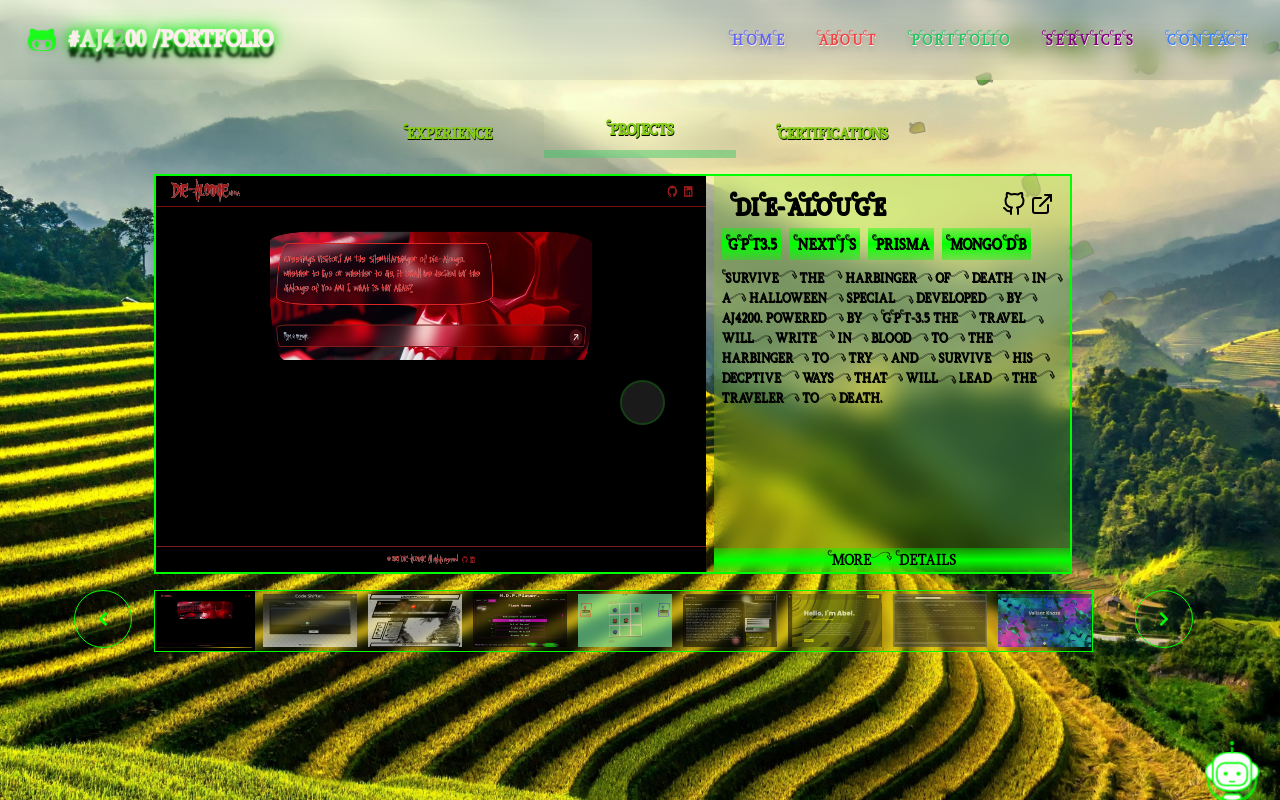
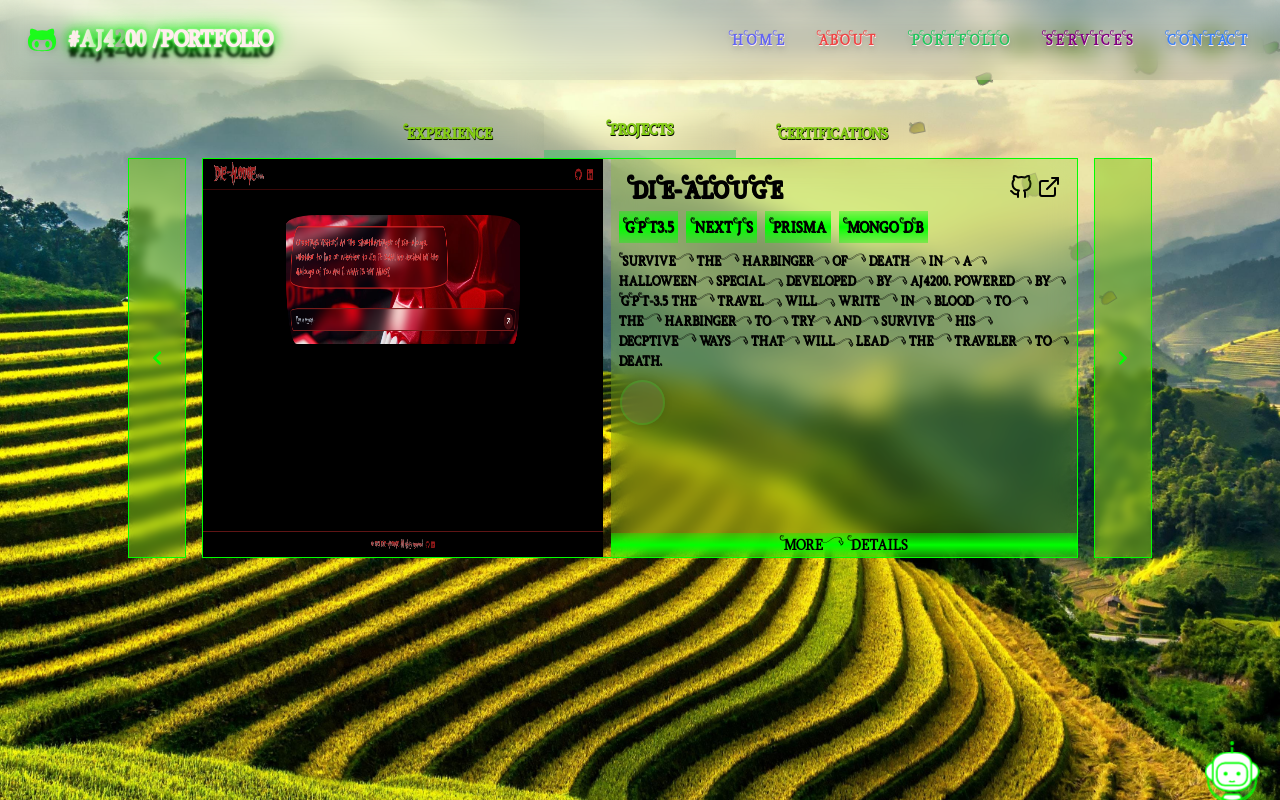
Before and after one commit to AJ4200/AJ4200, a Next.js app: page /portfolio in a window 1280 px wide. Built offline with nearby package versions, Linux system fonts and the light colour scheme.

Commit message:
redone projects

```diff
--- a/src/components/Portfolio/Projects.tsx
+++ b/src/components/Portfolio/Projects.tsx
@@ -1,4 +1,4 @@
-import React, { useEffect } from "react";
+import React, { useEffect, useState } from "react";
 import Splide from "@splidejs/splide";
 import projects from "../../data/projects";
 import ProjectContent from "./Projects/ProjectContent";
@@ -8,138 +8,63 @@ import { FaChevronLeft, FaChevronRight } from "react-icons/fa";
 import classnames from "classnames";
 
 const Projects: React.FC = () => {
-  useEffect(() => {
-    const secondarySlider = new Splide("#secondary-slider", {
-      width: "90%",
-      fixedWidth: 100,
-      fixedHeight: 60,
-      gap: 5,
-      arrows: false,
-      rewind: true,
-      autoplay: true,
-      pagination: false,
-      perPage: 10,
-      isNavigation: true,
-      breakpoints: {
-        // Change options when window width is <= 600px
-        "600": {
-          fixedWidth: 66,
-          fixedHeight: 44,
-          perPage: 5, // Show 5 slides per page
-          gap: 10, // Increase the gap between slides
-          padding: 20, // Add some padding around the slider
-        },
-        // Change options when window width is <= 400px
-        "400": {
-          fixedWidth: 50,
-          fixedHeight: 30,
-          perPage: 3, // Show 3 slides per page
-          gap: 5, // Decrease the gap between slides
-          padding: 10, // Reduce the padding around the slider
-        },
-      },
-    }).mount();
+  const [currentProject, setCurrentProject] = useState(0);
 
-    const primarySlider = new Splide("#primary-slider", {
-      type: "fade",
-      width: "78vw",
-      height: "50vh",
-      autoplay: true,
+  const nextProject = () => {
+    setCurrentProject((prev) => (prev + 1) % projects.length);
+  };
 
-      pagination: false,
-      arrows: false,
-      cover: false,
-      breakpoints: {
-        // Change options when window width is <= 800px
-        "800": {
-          type: "slide", // Change the type to slide
-          fade: false, // Disable the fade effect
-          cover: true, // Enable the cover option
-          height: "50vh", // Reduce the height to 50% of the viewport height
-        },
-        // Change options when window width is <= 600px
-        "600": {
-          height: "30vh", // Reduce the height to 30% of the viewport height
-          width: "vh",
-        },
-      },
-    });
-
-    primarySlider.sync(secondarySlider).mount();
-  }, []);
+  const prevProject = () => {
+    setCurrentProject((prev) => (prev - 1 + projects.length) % projects.length);
+  };
 
   return (
-    <div>
-      <div id="primary-slider" className="splide">
-        <div className="splide__track ml-20 my-4">
-          <ul className="splide__list">
-            {projects.map((project, index) => (
-              <>
-                <li key={index} className="splide__slide flex space-x-2">
-                  <Image
-                    style={{ position: "relative" }}
-                    width={550}
-                    height={600 * 0.4}
-                    src={project.image}
-                    alt={project.title}
-                  />
-                  <ProjectContent
-                    title={project.title}
-                    description={project.description}
-                    techStack={project.techStack as []}
-                    link={project.link}
-                    sourceCode={project.sourceCode}
-                  />
-                </li>
-              </>
-            ))}
-          </ul>
-        </div>
-      </div>
-
-      <div id="secondary-slider" className="splide">
-        <div>
-          <div className="splide__arrows text-[var(--neon)]">
+    <div className="flex h-[50vh] w-[80%] flex-row justify-center space-x-4">
       <motion.button
-              className={
-                (classnames("splide__arrow splide__arrow--prev"),
-                "border p-5 border-[var(--neon)] rounded-full transition-colors hover:bg-[var(--neon)] delay-100")
-              }
+        className={classnames(
+          "bg-lime-500/50 text-[var(--neon)] backdrop-blur-sm",
+          " border border-[var(--neon)] p-5 transition-colors delay-100 hover:bg-[var(--neon)]",
+        )}
+        onClick={prevProject}
         whileTap={{ scale: 0.8 }}
         whileHover={{
           scale: 1.2,
           opacity: 0.7,
         }}
-              style={{ position: "absolute", left: 0 }}
       >
         <FaChevronLeft />
       </motion.button>
+      <ul className="h-full border border-[var(--neon)] w-full">
+        <li className="flex h-full space-x-2">
+          <Image
+            width={400}
+            height={300}
+            src={projects[currentProject].image}
+            alt={projects[currentProject].title}
+          />
+          <ProjectContent
+            title={projects[currentProject].title}
+            description={projects[currentProject].description}
+            techStack={projects[currentProject].techStack as []}
+            link={projects[currentProject].link}
+            sourceCode={projects[currentProject].sourceCode}
+          />
+        </li>
+      </ul>
       <motion.button
-              className={
-                (classnames("splide__arrow splide__arrow--prev"),
-                "border p-5 border-[var(--neon)] rounded-full transition-colors hover:bg-[var(--neon)] delay-100")
-              }
+        className={classnames(
+          "bg-lime-500/50  text-[var(--neon)] backdrop-blur-sm",
+          " border border-[var(--neon)] p-5 transition-colors delay-100 hover:bg-[var(--neon)]",
+        )}
+        onClick={nextProject}
         whileTap={{ scale: 0.8 }}
         whileHover={{
           scale: 1.2,
           opacity: 0.7,
         }}
-              style={{ position: "absolute", right: -100 }}
       >
         <FaChevronRight />
       </motion.button>
-          </div>
-        </div>
-        <div className="splide__track ml-20 border-[var(--neon)] border backdrop-blur-sm">
-          <ul className="splide__list">
-            {projects.map((project, index) => (
-              <li key={index} className="splide__slide">
-                <img src={project.image} alt={project.title} />
-              </li>
-            ))}
-          </ul>
-        </div>
-      </div>
     </div>
   );
 };
--- a/tailwind.config.ts
+++ b/tailwind.config.ts
@@ -6,15 +6,6 @@ const config: Config = {
     './src/components/**/*.{js,ts,jsx,tsx,mdx}',
     './src/app/**/*.{js,ts,jsx,tsx,mdx}',
   ],
-  theme: {
-    extend: {
-      backgroundImage: {
-        'gradient-radial': 'radial-gradient(var(--tw-gradient-stops))',
-        'gradient-conic':
-          'conic-gradient(from 180deg at 50% 50%, var(--tw-gradient-stops))',
-      },
-    },
-  },
   plugins: [],
 }
 export default config
```
Lines whose indentation alone changed are shown as unchanged.
